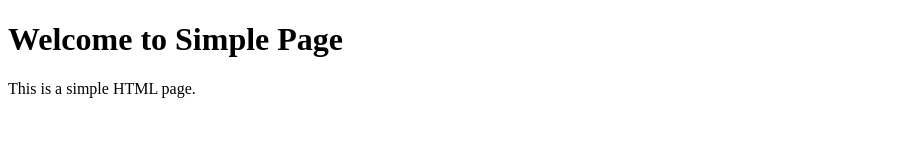
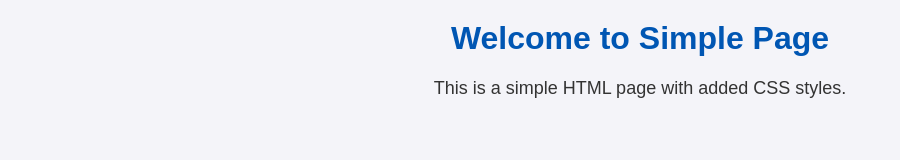
Before and after one commit to davisjoe112/simple-page-demo, a plain HTML site: page index.html in a window 1280 px wide. Shown: the whole page, without its empty margins (0-900 px from the left). Drawn offline with Linux system fonts and the light colour scheme.

Commit message:
Add CSS styles to HTML file

```diff
--- a/index.html
+++ b/index.html
@@ -2,9 +2,27 @@
 <html>
 <head>
     <title>Simple Page</title>
+    <style>
+        body {
+            font-family: Arial, sans-serif;
+            background-color: #f4f4f9;
+            color: #333;
+            margin: 0;
+            padding: 0;
+        }
+        h1 {
+            color: #0056b3;
+            text-align: center;
+            margin-top: 20px;
+        }
+        p {
+            text-align: center;
+            font-size: 18px;
+        }
+    </style>
 </head>
 <body>
     <h1>Welcome to Simple Page</h1>
-    <p>This is a simple HTML page.</p>
+    <p>This is a simple HTML page with added CSS styles.</p>
 </body>
 </html>
```
